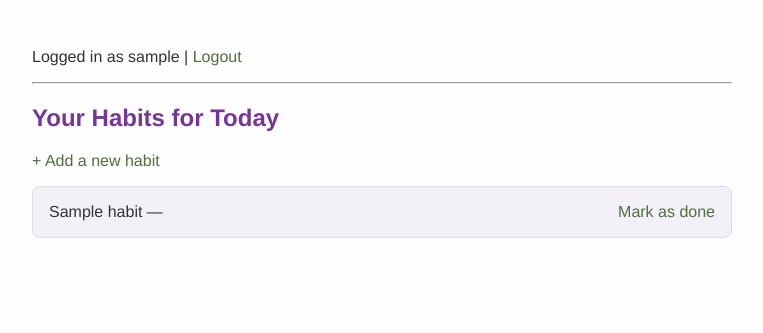
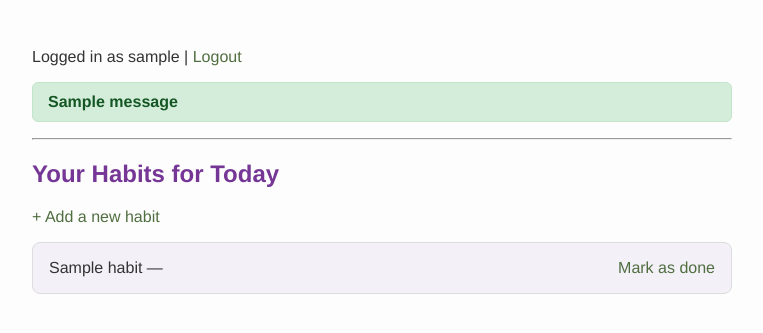
Before and after one commit to WillamAntonDev/habit-tracker, a Django app: page /habits/ in a window 1280 px wide. Shown: the top 333 px of the page, without its empty margins (258-1021 px from the left). Run offline with Django 4.2, Linux system fonts and the light colour scheme; a user stored in the database is signed in; tables that the repository leaves empty hold one stand-in row (values such as "Sample post"); one stand-in notice (Sample message) is shown; data that the repository does not hold is empty.

Commit message:
Add css and alert

```diff
--- a/habits/views.py
+++ b/habits/views.py
@@ -1,4 +1,5 @@
 from django.shortcuts import render, redirect, get_object_or_404
+from django.contrib import messages
 from django.contrib.auth.forms import UserCreationForm
 from .forms import HabitForm
 from django.contrib.auth import login
@@ -24,6 +25,8 @@ def mark_completed(request, habit_id):
     log, created = HabitLog.objects.get_or_create(habit=habit, date=today)
     log.completed = not log.completed
     log.save()
+    status = "completed" if log.completed else "marked incomplete"
+    messages.success(request, f"Habit {status}.")
     return redirect('habits:habit_list')
 
 def register(request):
@@ -46,6 +49,7 @@ def create_habit(request):
             habit = form.save(commit=False)
             habit.user = request.user
             habit.save()
+            messages.success(request, "Habit created successfully!")
             return redirect('habits:habit_list')
     else:
         form = HabitForm()
--- a/static/css/styles.css
+++ b/static/css/styles.css
@@ -93,3 +93,40 @@ a.mark-done {
 a.mark-done:hover {
   color: #506e40;
 }
+
+.messages {
+  list-style: none;
+  padding: 0;
+}
+
+.messages li {
+  padding: 10px 15px;
+  margin: 10px 0;
+  border-radius: 6px;
+  font-weight: bold;
+}
+
+.messages .success {
+  background-color: #d4edda;
+  border: 1px solid #c3e6cb;
+  color: #155724;
+}
+
+.messages .error {
+  background-color: #f8d7da;
+  border: 1px solid #f5c6cb;
+  color: #721c24;
+}
+
+
+.success {
+  background-color: #dcf8e4;
+  color: #2e6c3b;
+  border: 1px solid #83ad6c;
+}
+
+.error {
+  background-color: #fdd;
+  color: #a33;
+  border: 1px solid #e88;
+}
--- a/habits/templates/base.html
+++ b/templates/base.html
@@ -11,6 +11,15 @@
     {% else %}
         <p><a href="{% url 'login' %}">Login</a></p>
     {% endif %}
+
+    {% if messages %}
+      <ul class="messages">
+        {% for message in messages %}
+          <li class="{{ message.tags }}">{{ message }}</li>
+        {% endfor %}
+      </ul>
+    {% endif %}
+
     <hr>
     {% block content %}{% endblock %}
 </body>
```
Also changed, not shown: config/settings.py (+9 -0 lines).
